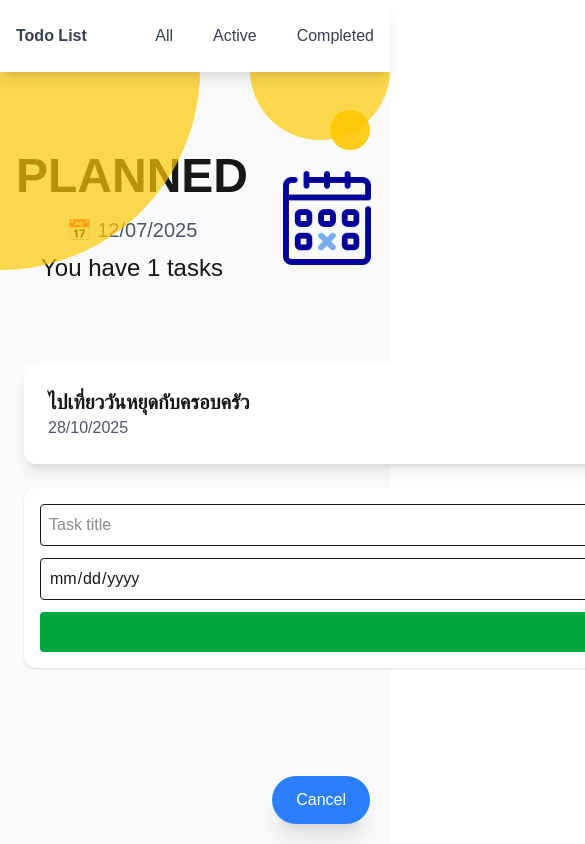
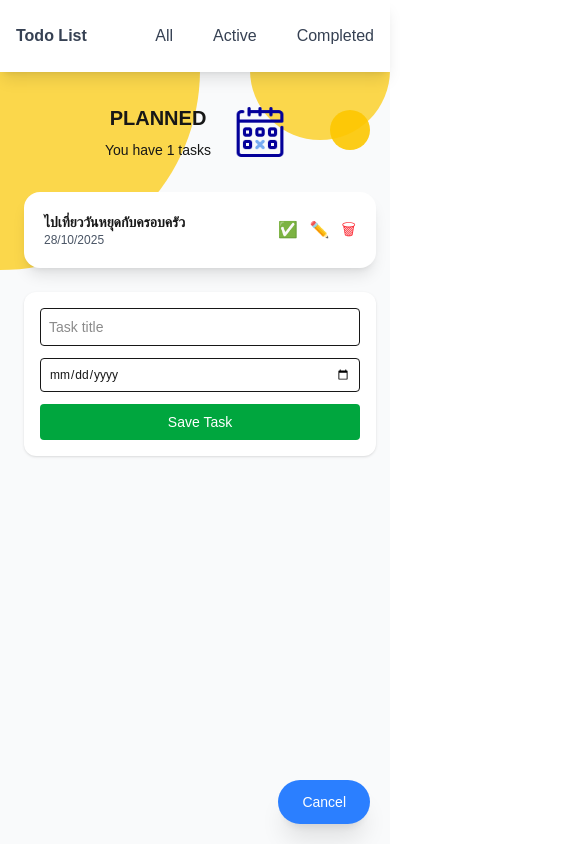
Before and after one commit to 66022905/todolist, a Next.js app: page /plan in a window 390 px wide. Both pictures are taken after a click on the button "＋ Add Task". Shown: the top 844 px of the page, 585 px wide, since content can reach past the window. Built offline with nearby package versions, Linux system fonts and the light colour scheme.

Commit message:
Refactor Planned page layout and styling for improved responsiveness and readability

```diff
--- a/app/plan/page.tsx
+++ b/app/plan/page.tsx
@@ -89,26 +89,28 @@ export default function Planned() {
   };
 
   const todayTasks = tasks.filter((t) => !t.completed);
-  const todayDate = new Date().toLocaleDateString("en-GB");
 
   return (
     <div className="relative z-0 min-h-screen pb-24 bg-gray-50">
       <Navbar />
 
       {/* Header */}
-      <div className="flex justify-center items-center my-20 px-4 gap-8">
+      <div className="flex justify-center items-center 2xl:my-20 xl:my-14 lg:my-14 md:my-12 sm:my-10 my-8 px-4  lg:gap-10 gap-6 relative z-10">
         <div className="flex flex-col text-center md:text-left">
-          <h1 className="text-5xl font-bold">PLANNED</h1>
-          <p className="text-xl mt-4  text-gray-600 ">📅 {todayDate}</p>
-          <p className="text-2xl mt-2">You have {todayTasks.length} tasks</p>
+          <h1 className="2xl:text-6xl xl:text-5xl lg:text-4xl md:text-3xl sm:text-2xl text-xl font-bold">
+            PLANNED
+          </h1>
+          <p className="2xl:text-3xl xl:text-2xl lg:text-xl md:text-lg sm:text-md text-sm lg:mt-5 sm:mt-3 mt-2">
+            You have {todayTasks.length} tasks
+          </p>
         </div>
-        <div className="w-[100px] lg:w-[160px] relative aspect-square">
+        <div className="w-[50px] 2xl:w-[120px] xl:w-[110px] lg:w-[90px] md:w-[70px] sm:w-[60px] relative aspect-square">
           <Image src="/plan.png" alt="planned" fill />
         </div>
       </div>
 
       {/* Task List */}
-      <div className="relative z-10 w-[1550px] mx-auto px-6 space-y-6">
+      <div className="relative z-10 2xl:w-[1550px] xl:w-[1040px] lg:w-[830px] md:w-[630px] sm:w-[530px] w-[400px] mx-auto px-6 space-y-6">
         {todayTasks.map((task) =>
           task.editing ? (
             // ฟอร์มแก้ไข
@@ -122,11 +124,15 @@ export default function Planned() {
             // แสดง task ปกติ
             <div
               key={task.id}
-              className="bg-white p-6 rounded-xl shadow-lg  flex justify-between items-center"
+              className="bg-white p-5 rounded-2xl shadow-lg  flex justify-between items-center"
             >
               <div>
-                <div className="font-bold text-xl">{task.title}</div>
-                <div className="text-md text-gray-600">{task.time}</div>
+                <div className="font-bold 2xl:text-2xl xl:text-xl lg:text-lg md:text-md sm:text-sm text-sm">
+                  {task.title}
+                </div>
+                <div className="2xl:text-lg xl:text-md lg:text-sm text-xs text-gray-600">
+                  {task.time}
+                </div>
               </div>
               <div className="flex items-center gap-3">
                 <button
@@ -163,18 +169,18 @@ export default function Planned() {
               placeholder="Task title"
               value={newTitle}
               onChange={(e) => setNewTitle(e.target.value)}
-              className="w-full border p-2 rounded  "
+              className="w-full border p-2 rounded  2xl:text-2xl xl:text-xl lg:text-lg md:text-md sm:text-sm text-sm "
             />
             <input
               type="date"
               value={newTime}
               onChange={(e) => setNewTime(e.target.value)}
-              className="w-full border p-2 rounded  "
+              className="w-full border p-2 rounded  2xl:text-lg xl:text-md lg:text-sm text-xs"
             />
 
             <button
               onClick={handleAddTask}
-              className="bg-green-600 text-white w-full py-2 rounded hover:bg-green-700  cursor-pointer"
+              className="bg-green-600 text-white w-full py-2 rounded hover:bg-green-700 2xl:text-2xl xl:text-xl lg:text-lg md:text-md sm:text-sm text-sm  cursor-pointer"
             >
               Save Task
             </button>
@@ -186,7 +192,7 @@ export default function Planned() {
       <div className="fixed bottom-5 right-5 z-50">
         <button
           onClick={() => setShowAddForm(!showAddForm)}
-          className="bg-blue-500 hover:bg-blue-600 text-white px-6 py-3 rounded-full shadow-xl  cursor-pointer"
+          className="bg-blue-500 hover:bg-blue-600 text-white px-6 py-3 rounded-full shadow-xl xl:text-lg md:text-md text-sm cursor-pointer"
         >
           {showAddForm ? "Cancel" : "＋ Add Task"}
         </button>
```
